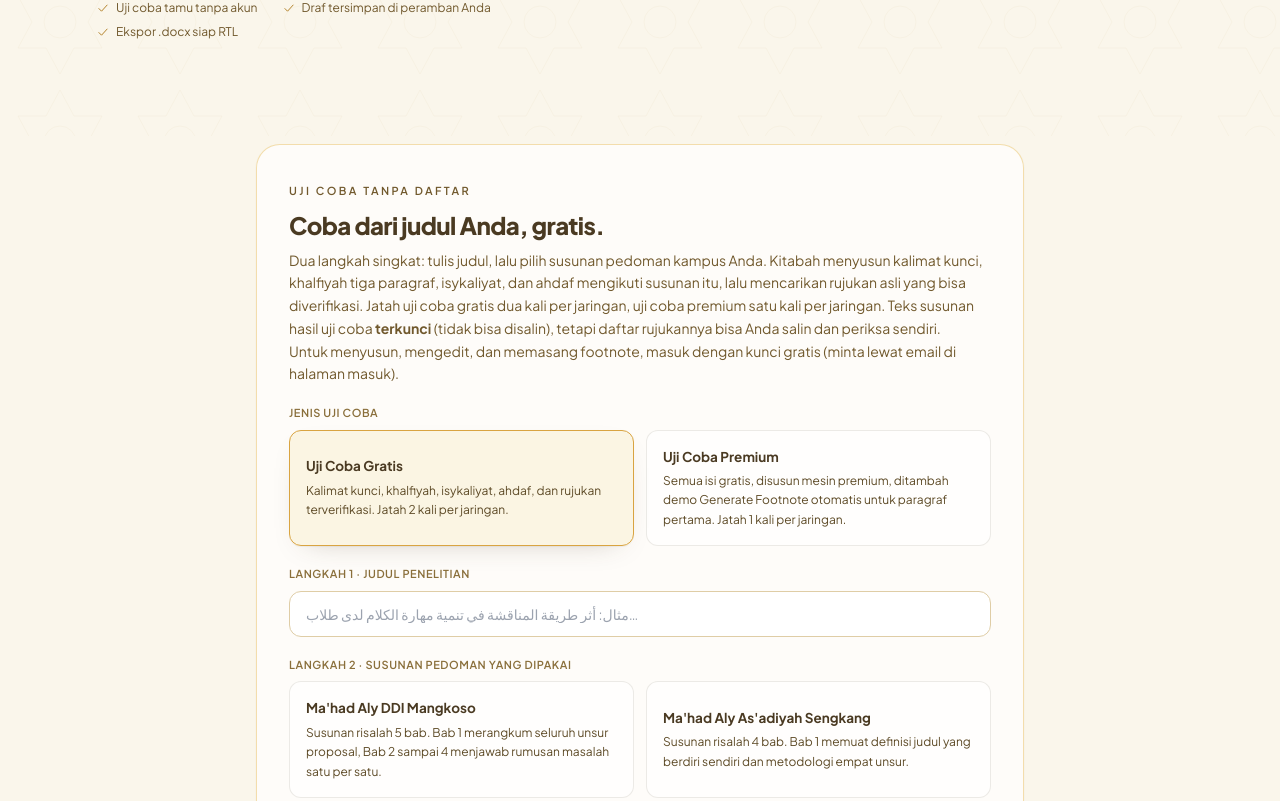
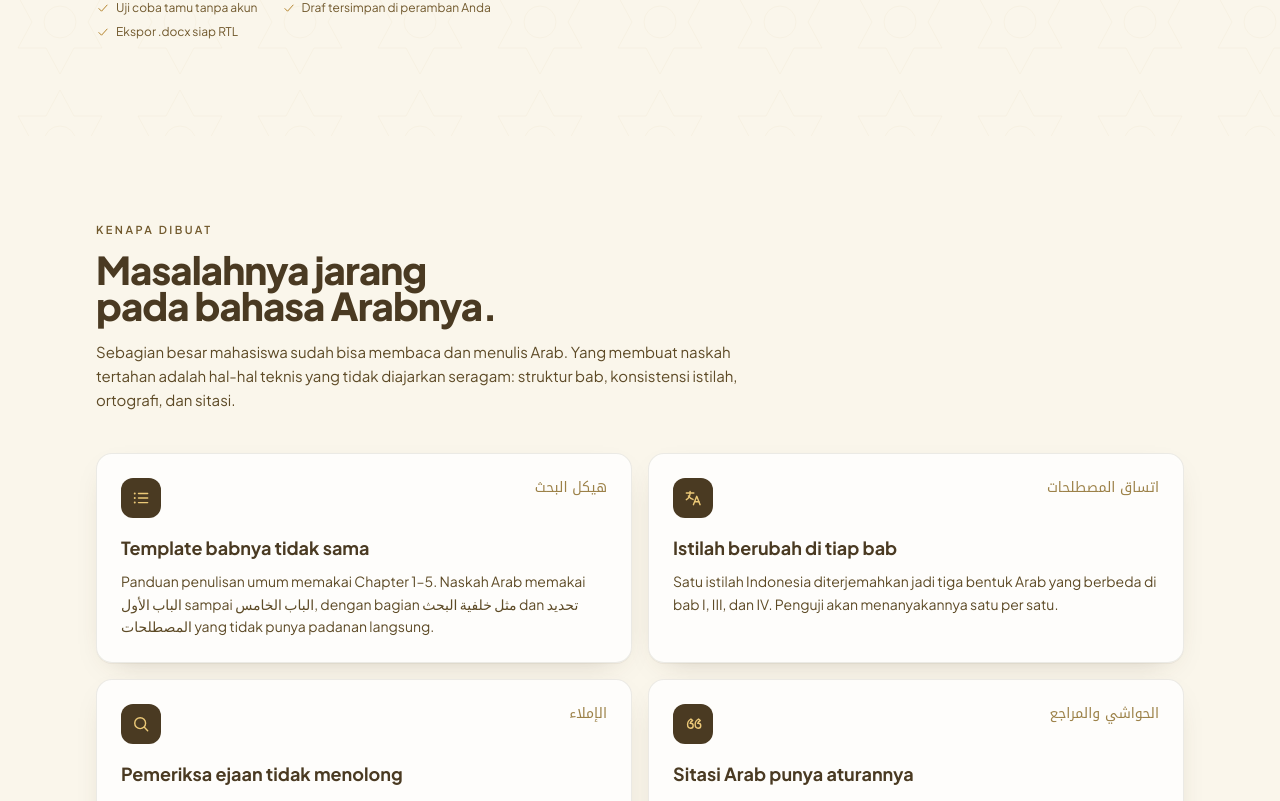
Before and after one commit to munzirahmad779-lab/uthruha, a Next.js app: page / in a window 1280 px wide. Shown: the part 819-1620 px from the top of the page. Built offline with nearby package versions, Linux system fonts and the light colour scheme.

Commit message:
Tutup panel uji coba tamu di beranda atas perintah pemilik

```diff
--- a/app/page.tsx
+++ b/app/page.tsx
@@ -14,8 +14,7 @@ import {
 import { LapisSection } from "@/components/landing/lapis";
 import { FRASA } from "@/lib/content/frasa";
 import { JURNAL } from "@/lib/content/jurnal";
-import { UjiCobaTamu } from "@/components/uji-coba";
-import { loginGoogleAktif } from "@/lib/security/akses";
+
 
 const FAQ = [
   {
@@ -44,7 +43,7 @@ const FAQ = [
   },
   {
     q: "Apakah aplikasi ini gratis?",
-    a: "Ada lapis gratis dan lapis Premium. Gratis memakai kunci akses gratis (diminta lewat email, lihat halaman /masuk; masuknya dengan Google lalu kunci itu): satu proyek, pencarian rujukan tanpa batas, dan maksimal tiga footnote dalam satu paragraf. Premium (Rp10.000/bulan, harga promo pembuka) membuka proyek dan footnote tanpa batas dan chat agen AI. Uji coba tamu di halaman ini tidak memerlukan akun sama sekali. Aturan lengkapnya ada di Ketentuan Layanan (/ketentuan).",
+    a: "Ada lapis gratis dan lapis Premium. Gratis memakai kunci akses gratis (diminta lewat email, lihat halaman /masuk; masuknya dengan Google lalu kunci itu): satu proyek, pencarian rujukan tanpa batas, dan maksimal tiga footnote dalam satu paragraf. Premium (Rp10.000/bulan, harga promo pembuka) membuka proyek dan footnote tanpa batas dan chat agen AI. Aturan lengkapnya ada di Ketentuan Layanan (/ketentuan).",
   },
   {
     q: "Apakah tersedia pilihan bahasa selain Arab?",
@@ -56,8 +55,6 @@ export default function HomePage() {
   return (
     <>
       <Hero />
-      {/* googleAktif meneruskan flag TAHAN LOGIN GOOGLE ke CTA uji coba. */}
-      <UjiCobaTamu googleAktif={loginGoogleAktif()} />
       <Masalah />
       <CaraKerja />
       <Fitur />
```
